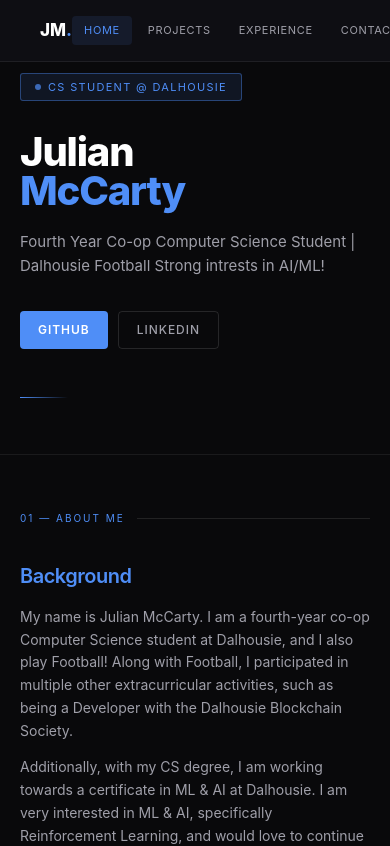
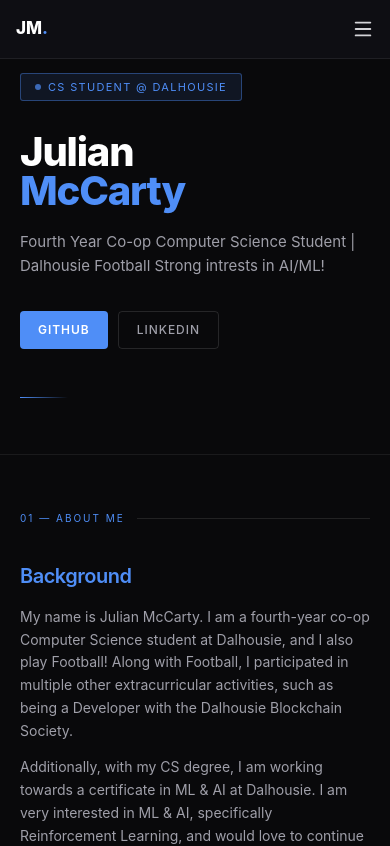
Before and after one commit to CourtKingJuJu/Portfolio, a React (Vite) app: page / in a window 390 px wide. Shown: the top 846 px of the page. Built offline with nearby package versions, Linux system fonts and the light colour scheme.

Commit message:
made mobile and desktop nav. attempted to fix work experience on mobile

```diff
--- a/package.json
+++ b/package.json
@@ -11,6 +11,7 @@
   },
   "dependencies": {
     "framer-motion": "^12.38.0",
+    "lucide-react": "^1.14.0",
     "react": "^19.2.5",
     "react-dom": "^19.2.5"
   },
--- a/src/App.jsx
+++ b/src/App.jsx
@@ -195,7 +195,8 @@ function App() {
           </div>
 
           <div className='mx-auto max-w-[750px] overflow-x-auto px-2'>
-            <div className='grid min-w-[min(100%,560px)] grid-cols-[1fr_3px_1fr] text-[#e4e4e7] sm:min-w-0'>
+            <div className='grid min-w-[320px] grid-cols-[1fr_2px_1fr] text-[#e4e4e7] sm:min-w-0 sm:grid-cols-[1fr_3px_1fr]'>
+              {' '}
               {/* Row 1 */}
               <div className='m-5 text-right text-[#4F8EF7]'>June 2024</div>
               <div className='relative bg-white/20'>
@@ -212,7 +213,6 @@ function App() {
                   🤣
                 </p>
               </div>
-
               {/* Row 2 */}
               <div className='m-5 rounded-lg border border-white/[0.07] bg-[#111116] p-6 shadow-lg'>
                 <h2 className='m-0 text-[1.15em] font-bold'>QuickFacts Inc</h2>
@@ -228,7 +228,6 @@ function App() {
                 <div className='absolute left-1/2 top-0 h-[15px] w-[15px] -translate-x-1/2 rounded-full bg-white' />
               </div>
               <div className='m-5 text-[#4F8EF7]'>Jan 2025</div>
-
               {/* Row 3 */}
               <div className='m-5 text-right text-[#4F8EF7]'>Sep 2025</div>
               <div className='relative bg-white/20'>
--- a/src/components/Navbar.jsx
+++ b/src/components/Navbar.jsx
@@ -1,39 +1,96 @@
+import { useState } from 'react';
+import { Menu, X } from 'lucide-react';
+
 const Navbar = () => {
+  const [open, setOpen] = useState(false);
+
   return (
-    <nav className='fixed top-0 w-full bg-[#111116]/80 backdrop-blur border-b border-white/[0.07] z-50'>
-      <div className='max-w-5xl mx-auto flex justify-between items-center px-10 py-4'>
+    <nav className='fixed top-0 z-50 w-full border-b border-white/[0.07] bg-[#111116]/80 backdrop-blur'>
+      <div className='mx-auto flex max-w-5xl items-center justify-between px-4 py-4 sm:px-6 md:px-10'>
+        {/* Logo */}
         <span className='font-extrabold text-[17px] text-white'>
           JM
           <span className='text-[#4F8EF7]'>.</span>
         </span>
 
-        <div className='flex items-center gap-1 text-[11px] tracking-[0.06em] uppercase'>
+        {/* Desktop Nav */}
+        <div className='hidden md:flex items-center gap-1 text-[11px] tracking-[0.06em] uppercase'>
           <a
             href='#home'
-            className='px-3 py-1.5 rounded text-[#4F8EF7] bg-[#4F8EF7]/10 transition'
+            className='rounded px-3 py-1.5 text-[#4F8EF7] bg-[#4F8EF7]/10 transition'
           >
             Home
           </a>
+
           <a
             href='#projects'
-            className='px-3 py-1.5 rounded text-zinc-400 hover:text-[#4F8EF7] hover:bg-[#4F8EF7]/10 transition'
+            className='rounded px-3 py-1.5 text-zinc-400 transition hover:bg-[#4F8EF7]/10 hover:text-[#4F8EF7]'
           >
             Projects
           </a>
+
           <a
             href='#experience'
-            className='px-3 py-1.5 rounded text-zinc-400 hover:text-[#4F8EF7] hover:bg-[#4F8EF7]/10 transition'
+            className='rounded px-3 py-1.5 text-zinc-400 transition hover:bg-[#4F8EF7]/10 hover:text-[#4F8EF7]'
           >
             Experience
           </a>
+
           <a
             href='#contact'
-            className='px-3 py-1.5 rounded text-zinc-400 hover:text-[#4F8EF7] hover:bg-[#4F8EF7]/10 transition'
+            className='rounded px-3 py-1.5 text-zinc-400 transition hover:bg-[#4F8EF7]/10 hover:text-[#4F8EF7]'
           >
             Contact
           </a>
         </div>
+
+        {/* Mobile Button */}
+        <button
+          onClick={() => setOpen(!open)}
+          className='md:hidden text-zinc-300'
+        >
+          {open ? <X size={22} /> : <Menu size={22} />}
+        </button>
       </div>
+
+      {/* Mobile Menu */}
+      {open && (
+        <div className='md:hidden border-t border-white/[0.07] bg-[#111116]'>
+          <div className='flex flex-col px-4 py-3 text-[11px] uppercase tracking-[0.08em]'>
+            <a
+              href='#home'
+              onClick={() => setOpen(false)}
+              className='rounded px-3 py-3 text-[#4F8EF7] bg-[#4F8EF7]/10'
+            >
+              Home
+            </a>
+
+            <a
+              href='#projects'
+              onClick={() => setOpen(false)}
+              className='rounded px-3 py-3 text-zinc-400 hover:bg-[#4F8EF7]/10 hover:text-[#4F8EF7]'
+            >
+              Projects
+            </a>
+
+            <a
+              href='#experience'
+              onClick={() => setOpen(false)}
+              className='rounded px-3 py-3 text-zinc-400 hover:bg-[#4F8EF7]/10 hover:text-[#4F8EF7]'
+            >
+              Experience
+            </a>
+
+            <a
+              href='#contact'
+              onClick={() => setOpen(false)}
+              className='rounded px-3 py-3 text-zinc-400 hover:bg-[#4F8EF7]/10 hover:text-[#4F8EF7]'
+            >
+              Contact
+            </a>
+          </div>
+        </div>
+      )}
     </nav>
   );
 };
```
Also changed, not shown: 1 other file (tests, documents, lock files or other folders).
